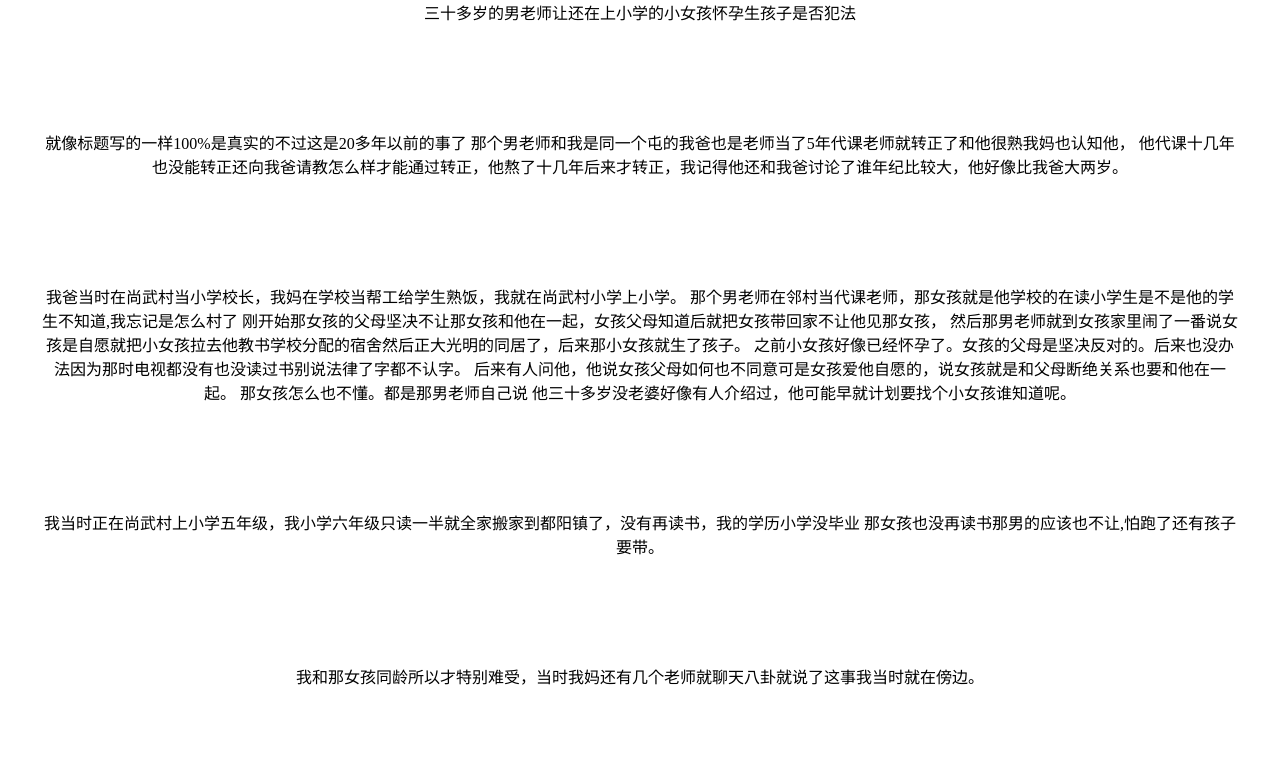
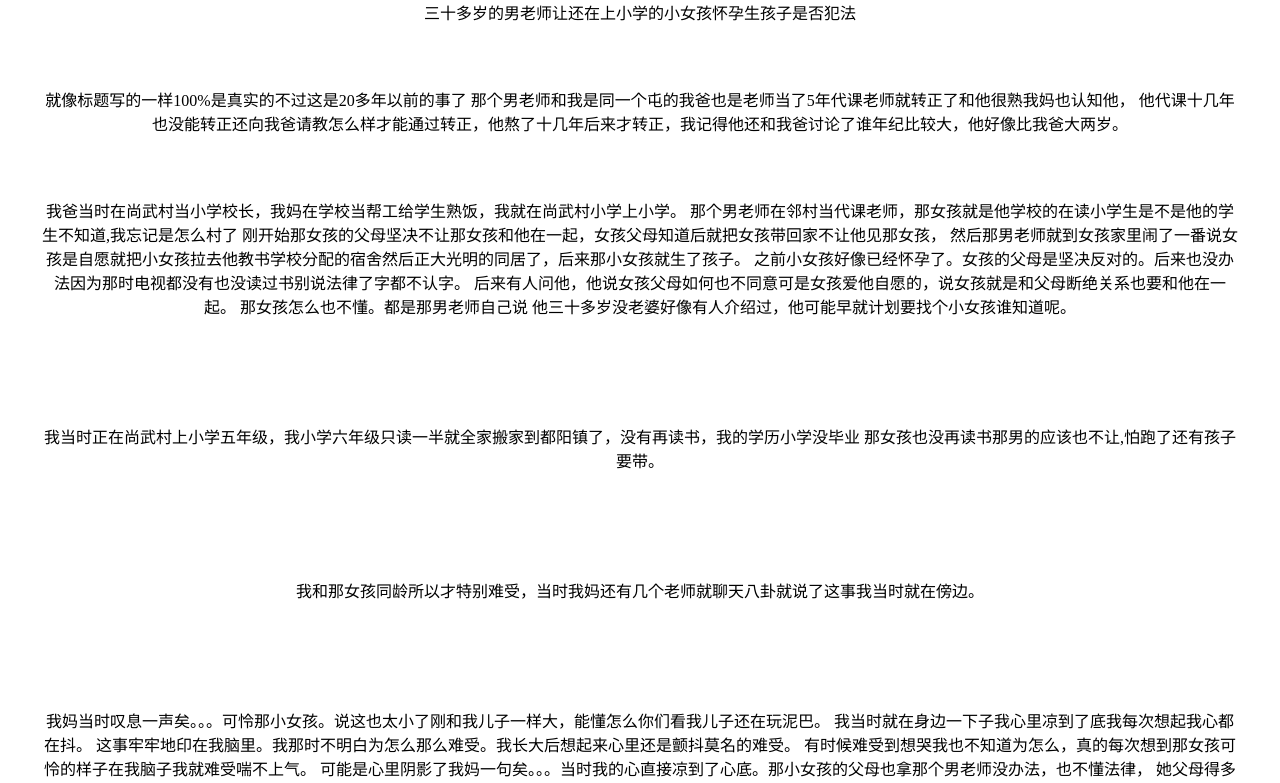
Before and after one commit to vgggt6/u5h7g9q, a plain HTML site: page whyareyousad.html in a window 1280 px wide. Shown: the top 783 px of the page. Drawn offline with Linux system fonts and the light colour scheme.

Commit message:
Update whyareyousad.html

```diff
--- a/whyareyousad.html
+++ b/whyareyousad.html
@@ -20,11 +20,11 @@ p {
 <body>
 
 三十多岁的男老师让还在上小学的小女孩怀孕生孩子是否犯法
-<p><br /></p><p><br /></p>
+<p><br /></p>
 就像标题写的一样100%是真实的不过这是20多年以前的事了
 那个男老师和我是同一个屯的我爸也是老师当了5年代课老师就转正了和他很熟我妈也认知他，
 他代课十几年也没能转正还向我爸请教怎么样才能通过转正，他熬了十几年后来才转正，我记得他还和我爸讨论了谁年纪比较大，他好像比我爸大两岁。
-<p><br /></p><p><br /></p>
+<p><br /></p>
 我爸当时在尚武村当小学校长，我妈在学校当帮工给学生熟饭，我就在尚武村小学上小学。
 那个男老师在邻村当代课老师，那女孩就是他学校的在读小学生是不是他的学生不知道,我忘记是怎么村了
 刚开始那女孩的父母坚决不让那女孩和他在一起，女孩父母知道后就把女孩带回家不让他见那女孩，
```
